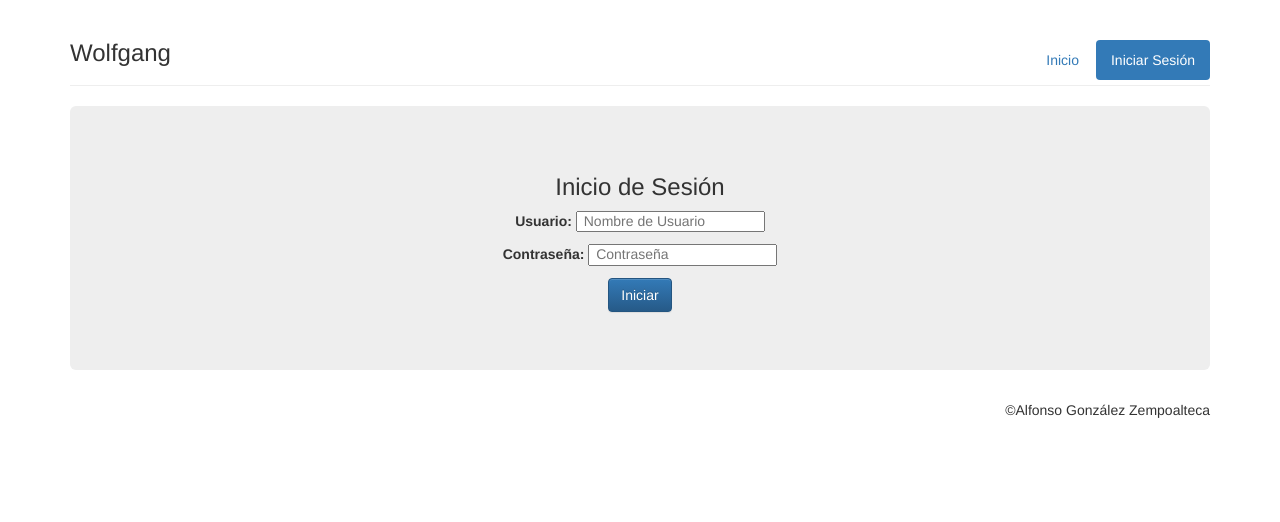
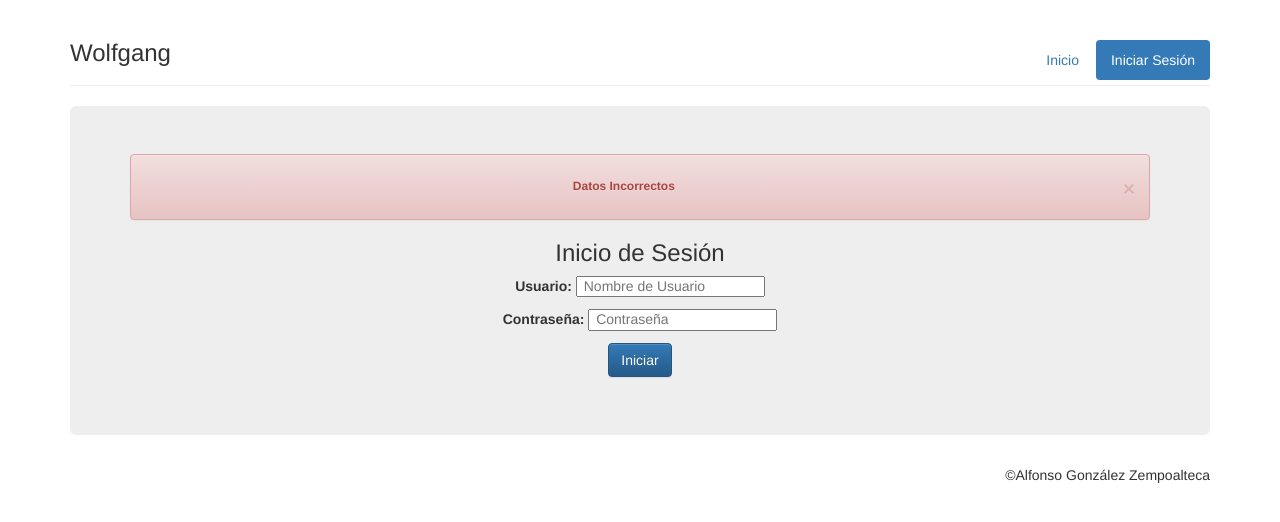
Before and after one commit to Alfonso6z/IngenieriaEnSoftware, a CodeIgniter app: page /IngenieriaEnSoftware/index.php/login/validaLogin in a window 1280 px wide. Shown: the top 522 px of the page. Run offline with CodeIgniter, Linux system fonts and the light colour scheme; data comes from the database, SQL or seed files in the repository; some libraries are stand-ins or nearby versions.

Commit message:
validacion login

```diff
--- a/application/controllers/Login.php
+++ b/application/controllers/Login.php
@@ -29,8 +29,8 @@ class Login extends CI_Controller {
 		);
 		$res = $this->login_model->login($data);
 		if(!$res){
-			$this->session->set_flashdata('login_failed','El usuario y/o contraseña son incorrectos');
-			$this->load->view('encuestas/iniciarSesion');
+			$datosL["error"]="Datos Incorrectos";
+			$this->load->view('encuestas/iniciarSesion',$datosL);
 		}
 		else{
 			$datos = array(
--- a/application/models/Login_model.php
+++ b/application/models/Login_model.php
@@ -17,5 +17,4 @@ class Login_model extends CI_Model {
 		}
 	}
 }
-
 ?>
--- a/application/views/encuestas/iniciarSesion.php
+++ b/application/views/encuestas/iniciarSesion.php
@@ -24,6 +24,12 @@
         <h3>Wolfgang</h3>
       </header>
       <div class="jumbotron">
+         <?php if(isset($error)){?>
+          <div class="alert alert-danger alert-dismissible">
+            <h6 class= "text-center"><a class="close" data-dismiss="alert" aria-label="close">&times;</a><strong class = "text-center"><?php echo $error; ?></strong></h6>
+            <h5 class = "text-center"> <?= validation_errors('*');?></h5>
+          </div>
+        <?php } ?>
       		<h3 class = "text-center">Inicio de Sesión</h3>
       		<h5 class = "text-center"><?=  form_label('Usuario: ','nombre') ?>
       		<?= form_input($nombre) ?></h5>
```
